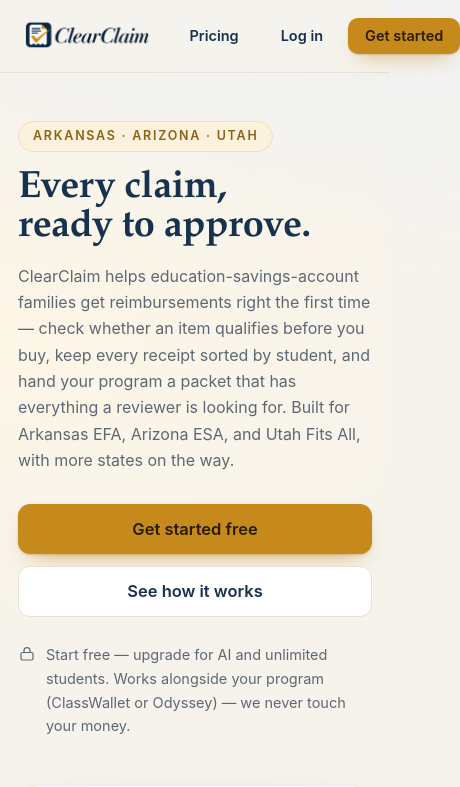
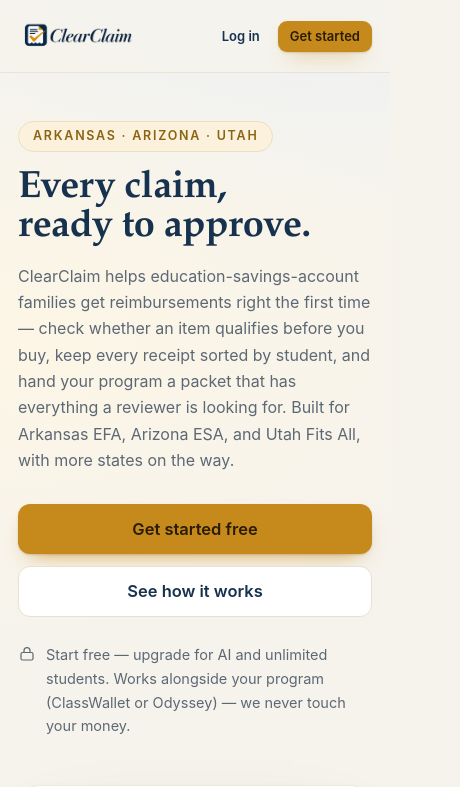
Before and after one commit to aaronaabbott-byte/clearclaim, a Next.js app: page / in a window 390 px wide. Shown: the top 787 px of the page, 460 px wide, since content can reach past the window. Built offline with nearby package versions, Linux system fonts and the light colour scheme; no server answers.

Commit message:
Add files via upload

```diff
--- a/app/api/version/route.js
+++ b/app/api/version/route.js
@@ -8,7 +8,7 @@ export const dynamic = "force-dynamic";
 
 export function GET() {
   return NextResponse.json({
-    version: "2026-11-11-ui-polish-2",
+    version: "2026-11-11-landing-nav-fix",
     note: "Notifications (#1) + error-handling loop (#2) + automated feature-request capture (#3, clustered, weekly digest, /admin/requests). Plus Cash App fix, branded share links, staff directory, price guide, admin Usage card.",
     served_at: new Date().toISOString(),
   });
--- a/app/globals.css
+++ b/app/globals.css
@@ -288,6 +288,16 @@ button.primary:hover{background:#194066;border-color:#194066}
   .lp-lane-k{width:100%}
   .lp-foot-links{margin-left:0;width:100%}
 }
+/* Phones: the landing nav uses <nav>, so the header-scoped .hide-sm never fired
+   and three buttons + the logo overflowed, clipping "Get started". Hide Pricing
+   (still reachable by scrolling) and tighten the two remaining buttons so the
+   logo + Log in + Get started always fit. */
+@media (max-width:520px){
+  .lp-nav .hide-sm{display:none}
+  .lp-nav-in{gap:6px}
+  .lp-nav-in .lp-btn-sm{padding:8px 11px;font-size:13px;border-radius:9px}
+  .lp-nav-in .lp-logo{height:40px}
+}
 
 /* Horizontal scroll areas (e.g. dashboard quick-action chips) without a visible scrollbar. */
 .hide-scrollbar { scrollbar-width: none; -ms-overflow-style: none; }
```
